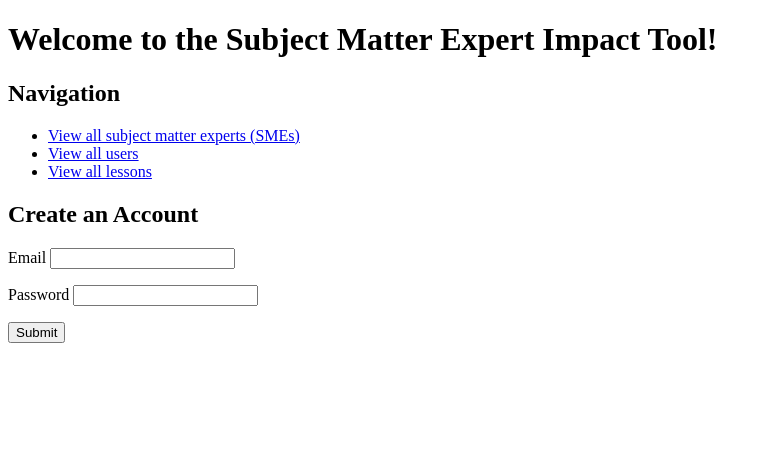
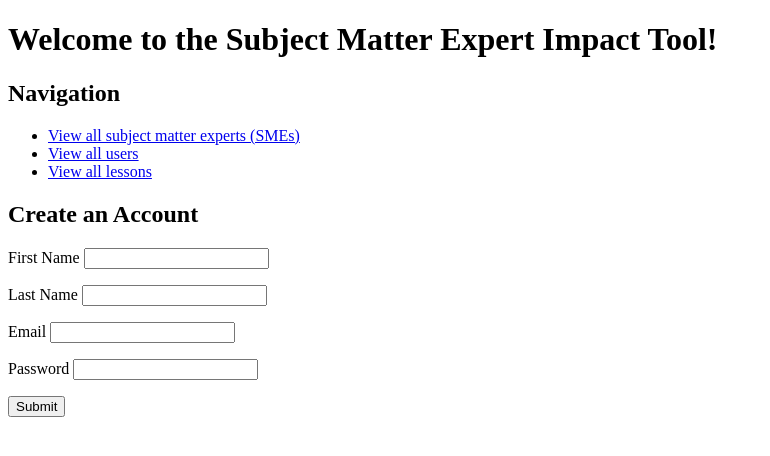
Before and after one commit to Confiance/project-sme-impact, a Flask app: page / in a window 1280 px wide. Shown: the top 456 px of the page, without its empty margins (0-770 px from the left). Run offline with Flask 2, Linux system fonts and the light colour scheme.

Commit message:
user screens

```diff
--- a/server.py
+++ b/server.py
@@ -44,6 +44,9 @@ def all_users():
 def register_user():
     """Create a new user."""
 
+    first_name = request.form.get('first_name')
+    last_name = request.form.get('last_name')
+
     email = request.form.get('email')
     password = request.form.get('password')
 
@@ -51,7 +54,7 @@ def register_user():
     if user:
         flash('Cannot create an account with that email. Try again.')
     else:
-        crud.create_user(email, password)
+        crud.create_user(first_name, last_name, email, password)
         flash('Account created! Please log in.')
 
     return redirect('/')
--- a/templates/all_users.html
+++ b/templates/all_users.html
@@ -8,7 +8,7 @@
     {% for user in users %}
       <li>
         <a href="/users/{{ user.user_id }}">
-          {{ User.first_name, last_name }}
+          {{ user.first_name}} {{user.last_name }}
         </a>
       </li>
     {% endfor %}
--- a/templates/homepage.html
+++ b/templates/homepage.html
@@ -13,6 +13,16 @@
 
   <h2>Create an Account</h2>
   <form action="/users" method="POST">
+
+    <p>
+      First Name <input type="text" name="first_name">
+    </p>
+
+    <p>
+      Last Name <input type="text" name="last_name">
+    </p>
+
+
     <p>
       Email <input type="text" name="email">
     </p>
--- a/templates/user_details.html
+++ b/templates/user_details.html
@@ -1,9 +1,9 @@
 {% extends 'base.html' %}
 
-{% block title %}{{ user.first_name, last_name }} - Profile Page{% endblock %}
+{% block title %}{{ user.first_name}} {{user.last_name }} - Profile Page{% endblock %}
 
 {% block body %}
-<h1>{{ user.first_name, last_name }}</h1>
+<h1>{{ user.first_name}} {{user.last_name }}</h1>
 <h1>{{ user.email }}</h1>
 <p>
 
```
